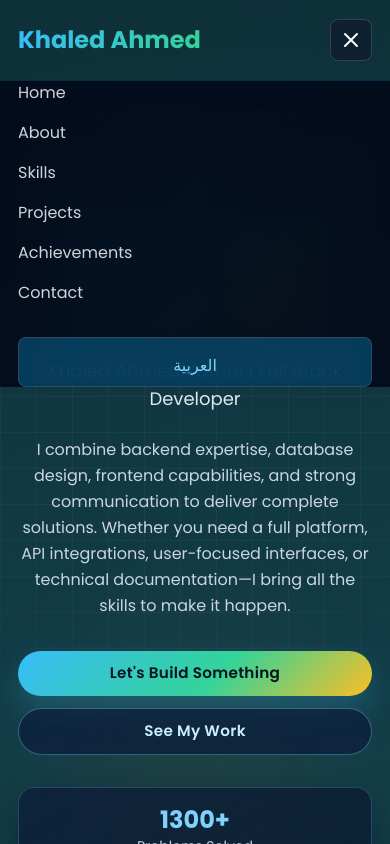
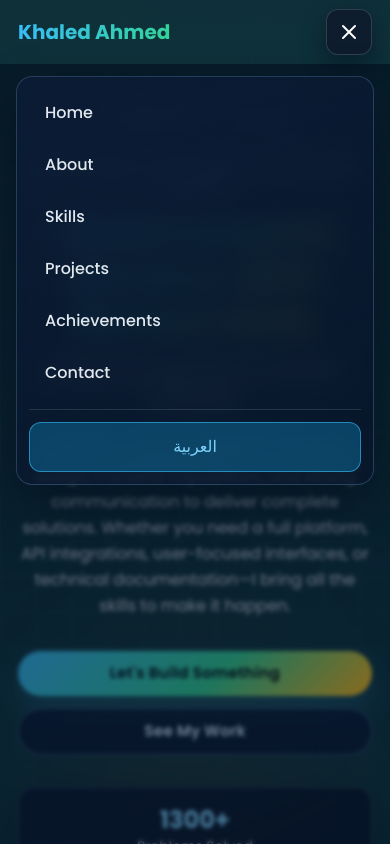
Before and after one commit to Khaled-Ahmed24/MyPortfolio, a React (Vite) app: page / in a window 390 px wide. Both pictures are taken after a click on the button "Open menu". Shown: the top 844 px of the page. Built offline with nearby package versions, Linux system fonts and the light colour scheme.

Commit message:
Improve responsive navbar mobile experience

```diff
--- a/src/components/Navbar.jsx
+++ b/src/components/Navbar.jsx
@@ -1,11 +1,18 @@
-import { useState } from 'react'
-import { motion } from 'framer-motion'
+import { useState, useEffect } from 'react'
+import { motion, AnimatePresence } from 'framer-motion'
 import { FiMenu, FiX } from 'react-icons/fi'
 import { useTranslation } from 'react-i18next'
 
 export default function Navbar({ isScrolled }) {
   const [isOpen, setIsOpen] = useState(false)
   const { t, i18n } = useTranslation()
+
+  useEffect(() => {
+    document.body.style.overflow = isOpen ? 'hidden' : ''
+    return () => {
+      document.body.style.overflow = ''
+    }
+  }, [isOpen])
 
   const changeLanguage = (lng) => {
     i18n.changeLanguage(lng)
@@ -32,12 +39,12 @@ export default function Navbar({ isScrolled }) {
         isScrolled ? 'backdrop-blur-xl bg-slate-950/70 border-b border-sky-500/20 shadow-[0_8px_30px_rgba(2,8,23,0.45)]' : 'bg-transparent'
       }`}
     >
-      <div className="container flex items-center justify-between h-20">
+      <div className="container flex items-center justify-between h-16 md:h-20">
         <motion.div
           initial={{ opacity: 0 }}
           animate={{ opacity: 1 }}
           transition={{ delay: 0.2 }}
-          className="text-2xl font-bold"
+          className="text-xl sm:text-2xl font-bold"
         >
           <span className="bg-gradient-to-r from-sky-400 to-emerald-400 bg-clip-text text-transparent">
             Khaled Ahmed
@@ -77,43 +84,65 @@ export default function Navbar({ isScrolled }) {
         {/* Mobile Menu Button */}
         <button
           onClick={() => setIsOpen(!isOpen)}
-          className="md:hidden text-white z-50 p-2 rounded-lg border border-slate-600/60 bg-slate-900/60"
+          className="md:hidden text-white z-50 p-2.5 rounded-xl border border-slate-600/60 bg-slate-900/75 shadow-[0_10px_25px_rgba(2,8,23,0.45)]"
+          aria-label={isOpen ? 'Close menu' : 'Open menu'}
+          aria-expanded={isOpen}
         >
           {isOpen ? <FiX size={24} /> : <FiMenu size={24} />}
         </button>
       </div>
 
       {/* Mobile Menu */}
+      <AnimatePresence>
         {isOpen && (
+          <>
+            <motion.button
+              type="button"
+              aria-label="Close menu"
+              initial={{ opacity: 0 }}
+              animate={{ opacity: 1 }}
+              exit={{ opacity: 0 }}
+              onClick={() => setIsOpen(false)}
+              className="md:hidden fixed inset-0 top-16 bg-slate-950/45 backdrop-blur-[2px]"
+            />
+
             <motion.div
-          initial={{ opacity: 0, height: 0 }}
-          animate={{ opacity: 1, height: 'auto' }}
-          exit={{ opacity: 0, height: 0 }}
-          className="md:hidden backdrop-blur-xl bg-slate-950/85 border-t border-sky-500/20"
+              initial={{ opacity: 0, y: -16 }}
+              animate={{ opacity: 1, y: 0 }}
+              exit={{ opacity: 0, y: -16 }}
+              transition={{ duration: 0.2 }}
+              className="md:hidden fixed top-16 inset-x-0 px-4 pt-3 pb-4 z-50"
             >
-          <div className="container py-6 flex flex-col gap-4">
+              <div className="glass rounded-2xl p-3 border border-slate-700/70">
+                <div className="flex flex-col gap-1">
                   {navLinks.map((link) => (
                     <a
                       key={link.key}
                       href={link.href}
-                className="text-gray-300 hover:text-sky-400 transition-colors"
+                      className="text-slate-200 hover:text-sky-300 hover:bg-slate-800/70 transition-colors px-4 py-3 rounded-xl text-base font-medium"
                       onClick={() => setIsOpen(false)}
                     >
                       {t(`nav.${link.key}`)}
                     </a>
                   ))}
+                </div>
+
+                <div className="pt-3 mt-3 border-t border-slate-700/70">
                   <button
                     onClick={() => {
                       changeLanguage(i18n.language === 'en' ? 'ar' : 'en')
                       setIsOpen(false)
                     }}
-              className="w-full py-2 rounded-lg font-medium transition-colors bg-sky-500/30 text-sky-300 border border-sky-400/60 hover:bg-sky-500/40 mt-4 border-t border-slate-600/60 pt-4"
+                    className="w-full py-3 rounded-xl font-medium transition-colors bg-sky-500/30 text-sky-300 border border-sky-400/60 hover:bg-sky-500/40"
                   >
                     {i18n.language === 'en' ? 'العربية' : 'English'}
                   </button>
                 </div>
+              </div>
             </motion.div>
+          </>
         )}
+      </AnimatePresence>
     </motion.nav>
   )
 }
```
Lines whose indentation alone changed are shown as unchanged.
